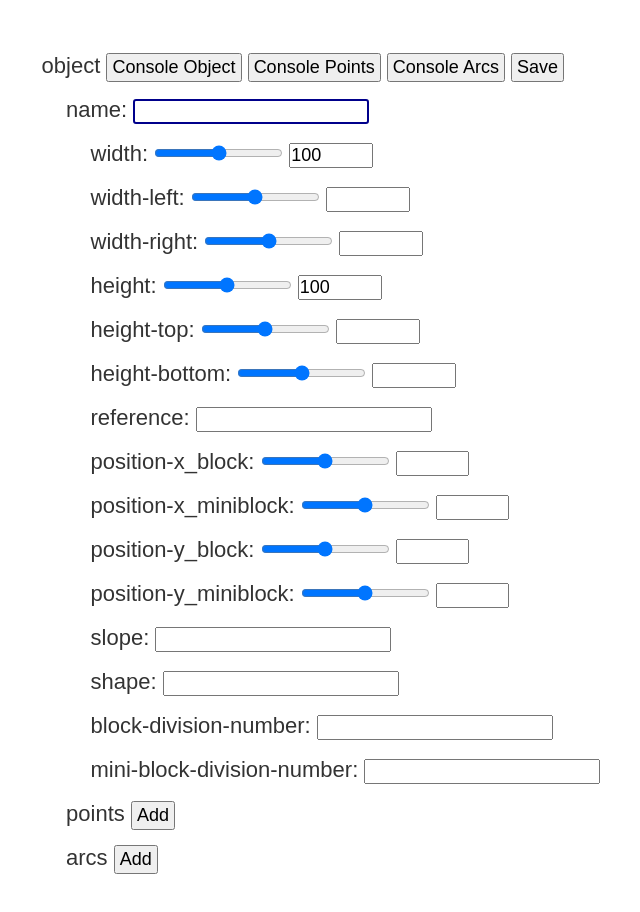
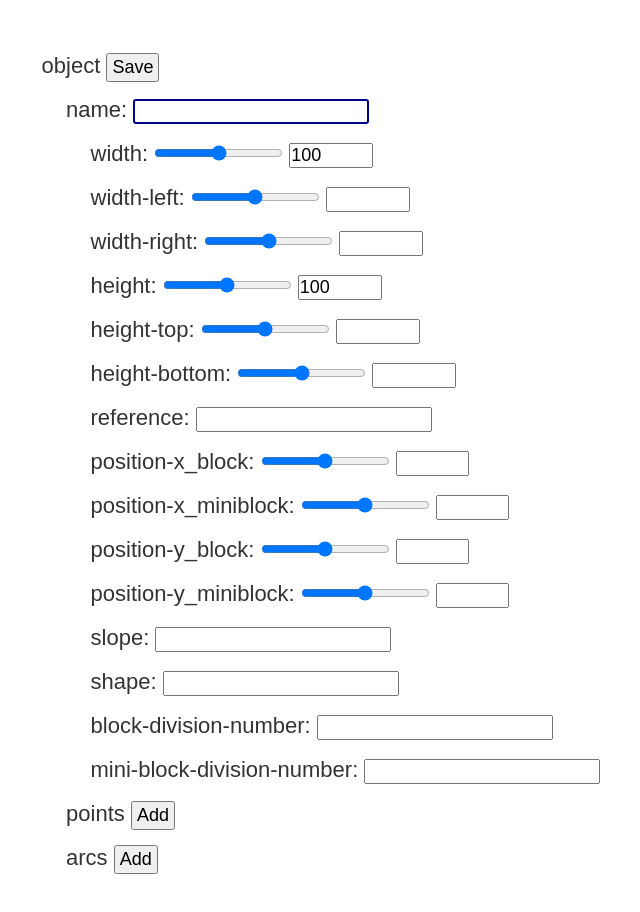
Before and after one commit to tom-wat/shape-data, a plain HTML site: page index.html in a window 1280 px wide. Shown: the whole page, without its empty margins (319-959 px from the left). Drawn offline with Linux system fonts and the light colour scheme.

Commit message:
Add files via upload

```diff
--- a/index.html
+++ b/index.html
@@ -4,15 +4,15 @@
     <meta charset="UTF-8" />
     <meta name="viewport" content="width=device-width,initial-scale=1" />
     <link rel="stylesheet" href="style.css" />
-    <title>Shape Data</title>
+    <title>Shape data</title>
   </head>
   <body>
     <div class="container">
       <ul id="list">
         object
-        <button id="get-object" onclick="getObject()">Console Object</button>
+        <!-- <button id="get-object" onclick="getObject()">Console Object</button>
         <button id="get-point" onclick="getPoints()">Console Points</button>
-        <button id="get" onclick="getArcs()">Console Arcs</button>
+        <button id="get" onclick="getArcs()">Console Arcs</button> -->
         <button onclick="save()">Save</button>
         <li>
           <ul id="object">
```
